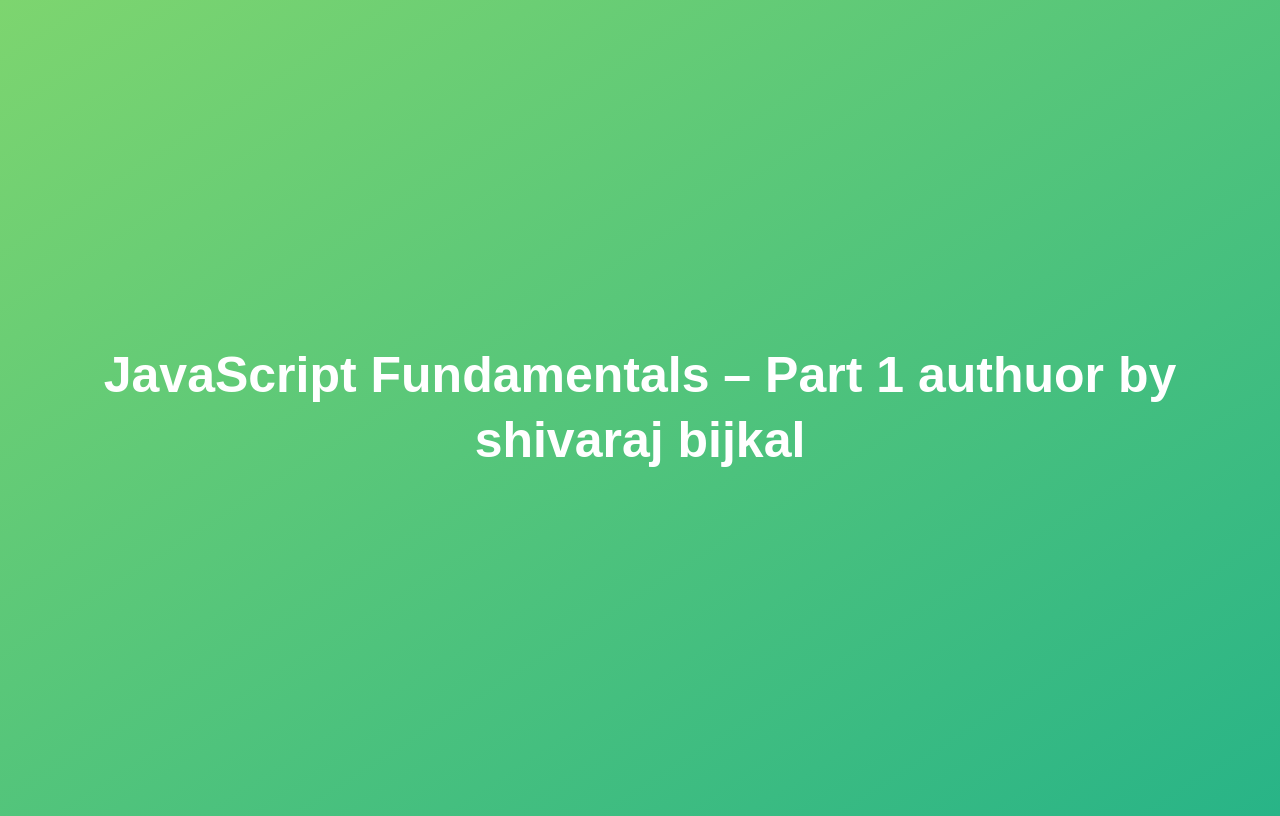
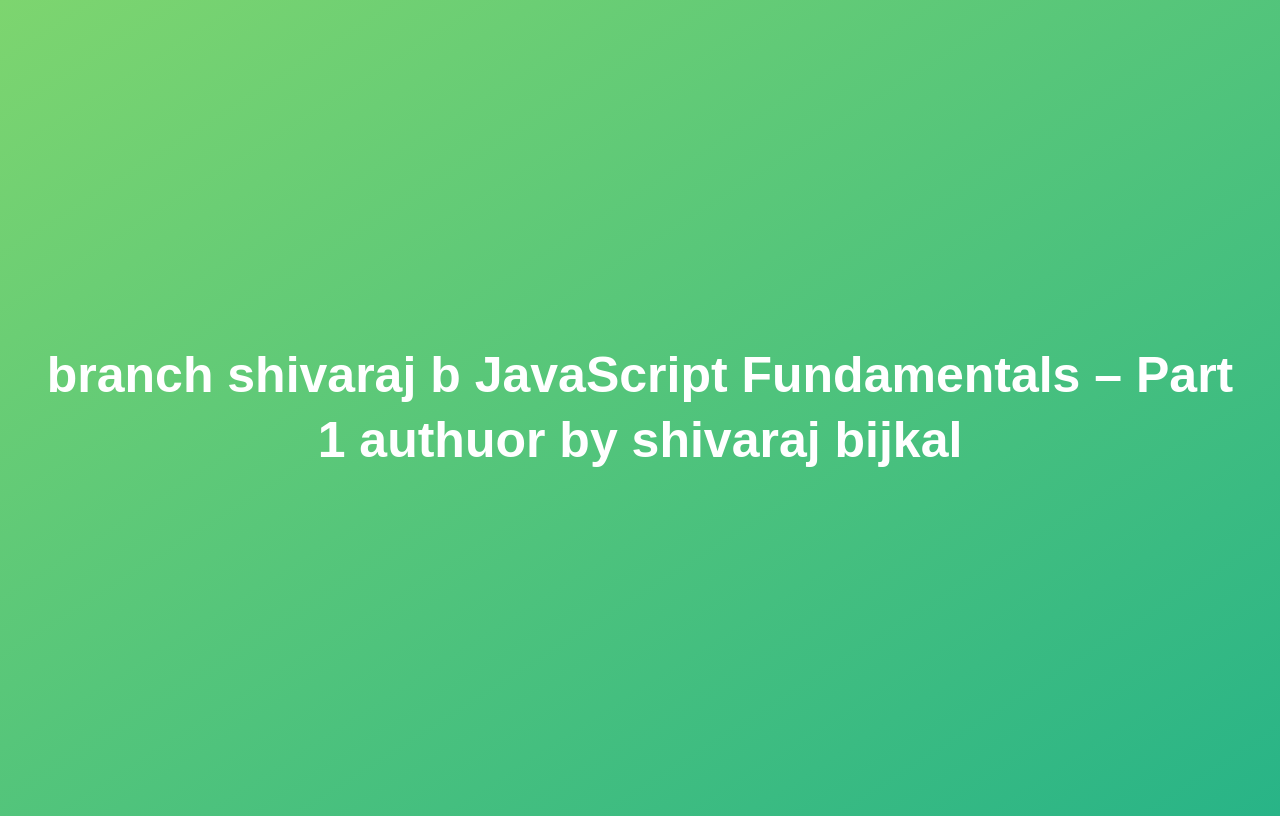
Before and after one commit to shivaraj1010/helloworld, a plain HTML site: page index.html in a window 1280 px wide. Drawn offline with Linux system fonts and the light colour scheme.

Commit message:
Updated by shivaraj b

```diff
--- a/index.html
+++ b/index.html
@@ -28,7 +28,7 @@
 </head>
 
 <body>
-    <h1>JavaScript Fundamentals – Part 1 authuor by shivaraj bijkal </h1>
+    <h1>branch shivaraj b JavaScript Fundamentals – Part 1 authuor by shivaraj bijkal </h1>
 
 </body>
 
```
